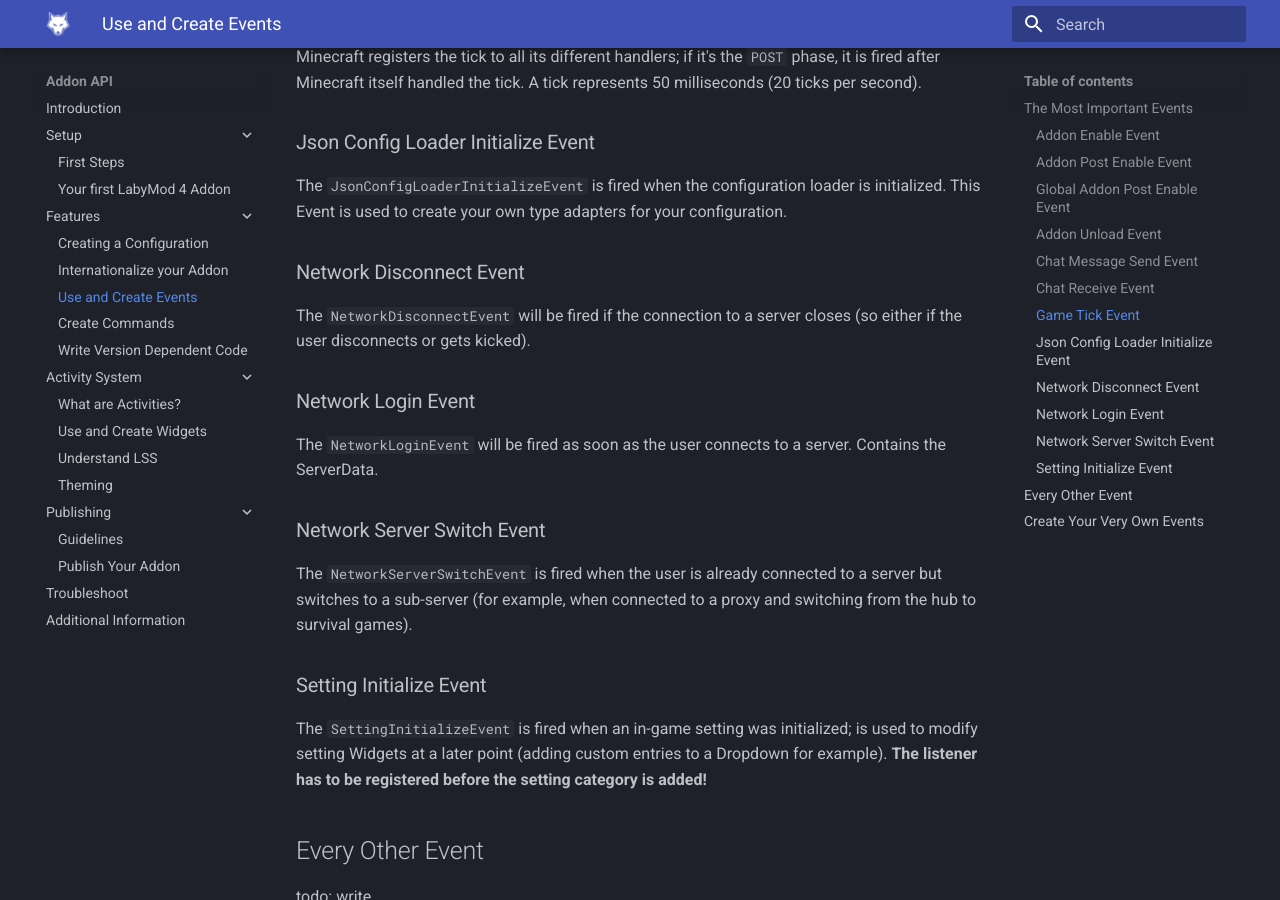
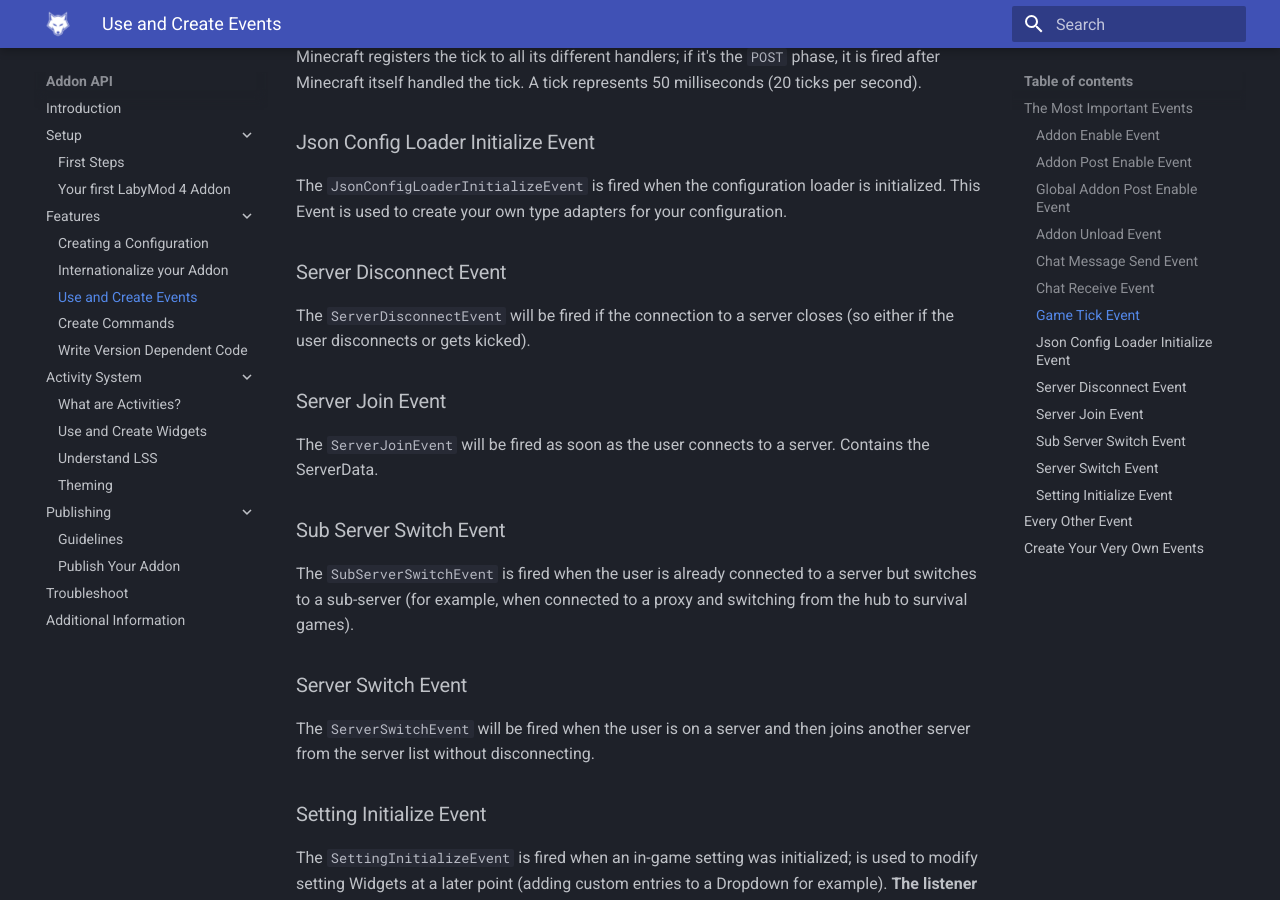
Before and after one commit to LabyMod/labymod4-api-wiki, an MkDocs documentation site: the page built from docs/pages/addon/features/events.md, in a window 1280 px wide and 900 px high, scrolled down 1409 px. Built offline with MkDocs 1.6.1 and Material for MkDocs 9.7.7, drawn with Linux system fonts in a browser that asks for light colours.

Commit message:
Replace deprecated Network... events, Add ServerSwitchEvent

```diff
--- a/docs/pages/addon/features/events.md
+++ b/docs/pages/addon/features/events.md
@@ -36,17 +36,21 @@ The `GameTickEvent` is fired twice every tick. Once with the phase `PRE` and onc
 
 The `JsonConfigLoaderInitializeEvent` is fired when the configuration loader is initialized. This Event is used to create your own type adapters for your configuration.
 
-### Network Disconnect Event
+### Server Disconnect Event
 
-The `NetworkDisconnectEvent` will be fired if the connection to a server closes (so either if the user disconnects or gets kicked).
+The `ServerDisconnectEvent` will be fired if the connection to a server closes (so either if the user disconnects or gets kicked).
 
-### Network Login Event
+### Server Join Event
 
-The `NetworkLoginEvent` will be fired as soon as the user connects to a server. Contains the ServerData.
+The `ServerJoinEvent` will be fired as soon as the user connects to a server. Contains the ServerData.
 
-### Network Server Switch Event
+### Sub Server Switch Event
 
-The `NetworkServerSwitchEvent` is fired when the user is already connected to a server but switches to a sub-server (for example, when connected to a proxy and switching from the hub to survival games).
+The `SubServerSwitchEvent` is fired when the user is already connected to a server but switches to a sub-server (for example, when connected to a proxy and switching from the hub to survival games).
+
+### Server Switch Event
+
+The `ServerSwitchEvent` will be fired when the user is on a server and then joins another server from the server list without disconnecting.
 
 ### Setting Initialize Event
 
```
